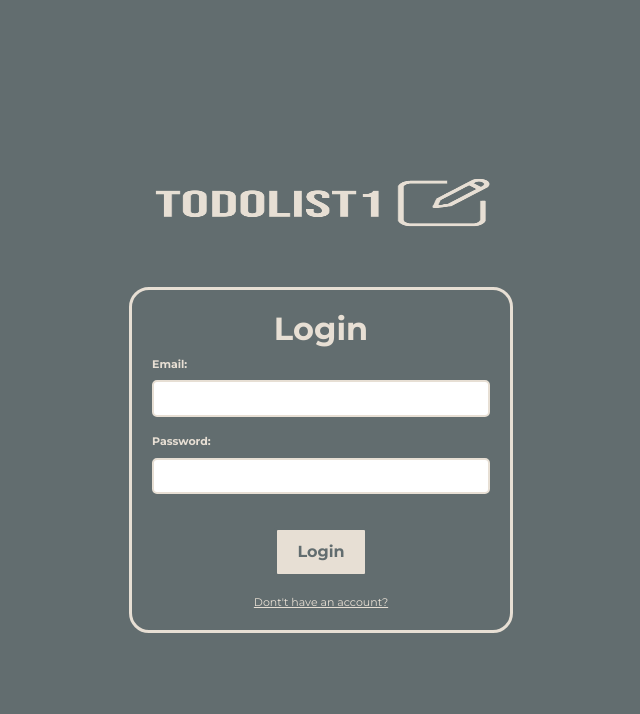
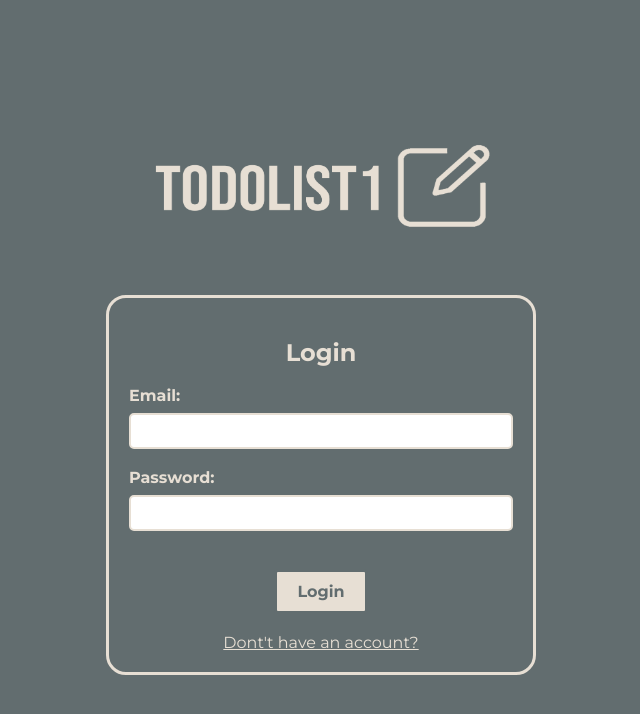
Before and after one commit to yihuididi/todolist1, a React (Create React App) app in the folder todolist/: page / in a window 1280 px wide. Shown: the top 714 px of the page, without its empty margins (319-959 px from the left). Built offline with nearby package versions, Linux system fonts and the light colour scheme; no server answers.

Commit message:
commented out css

```diff
--- a/todolist/src/Components/Home.css
+++ b/todolist/src/Components/Home.css
@@ -3,7 +3,7 @@
     height: 60px;
 }
 
-.logo {
+.home-logo {
     height: auto;
     width: auto;
     object-fit: contain;
--- a/todolist/src/Components/Home.jsx
+++ b/todolist/src/Components/Home.jsx
@@ -62,14 +62,14 @@ export const Home = () => {
                     {/* topbar with logo and logout buttons. */}
                     <div className="container-fluid top-bar">
                         <Link to="">
-                            <img className="logo" src={logo} alt="logo"/>
+                            <img className="home-logo" src={logo} alt="logo"/>
                         </Link>
                         <button className="Logout-button float-end" onClick={handleLogout}>Logout</button>
                     </div>
 
                     {/* div for greeting logged in user. */}
                     <div className="container mx-auto text-center greeting">
-                        <h1>Good day, {userDetails.email}</h1>
+                        <h1 id="greeting">Good day, {userDetails.email}</h1>
                     </div>
 
                     {/* div for listing out all user's created blogs. */}
--- a/todolist/src/index.css
+++ b/todolist/src/index.css
@@ -1,7 +1,7 @@
 body {
   margin: 0;
-  font-weight: 400;
-  font-size: 11px;
+  /* font-size: 11px;
+  font-weight: 400; */
   font-family: ui-sans-serif, -apple-system, BlinkMacSystemFont, 'Segoe UI', 'Roboto', 'Oxygen',
   'Ubuntu', 'Cantarell', 'Fira Sans', 'Droid Sans', 'Helvetica Neue', sans-serif;
   color: rgb(55, 53, 47);
--- a/todolist/src/index.js
+++ b/todolist/src/index.js
@@ -2,8 +2,8 @@ import App from './App';
 import React from 'react';
 import reportWebVitals from './reportWebVitals';
 import ReactDOM from 'react-dom/client';
-import 'bootstrap/dist/css/bootstrap.min.css';
-import 'bootstrap/dist/js/bootstrap.bundle.min.js';
+// import 'bootstrap/dist/css/bootstrap.min.css';
+// import 'bootstrap/dist/js/bootstrap.bundle.min.js';
 import './index.css';
 
 const root = ReactDOM.createRoot(document.getElementById('root'));
```
